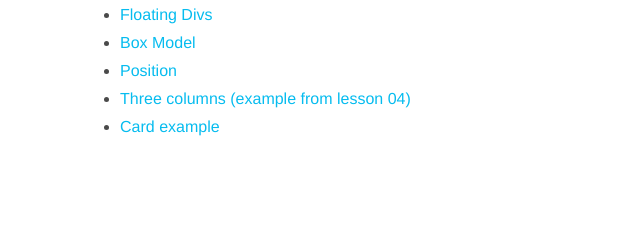
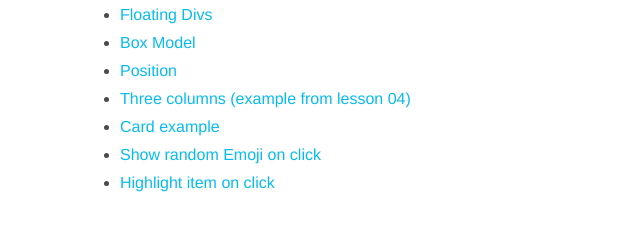
Before and after one commit to Jones-S/web-dev-zhdk-2021, a website: page docs/pages/examples.html in a window 1280 px wide. Shown: the part 338-568 px from the top of the page, without its empty margins (0-640 px from the left). Drawn offline with Linux system fonts and the light colour scheme.

Commit message:
[Update] Add examples to example page

```diff
--- a/docs/pages/examples.html
+++ b/docs/pages/examples.html
@@ -66,6 +66,8 @@
           <li><a href="./examples/03-position/position.html" target="_blank">Position</a></li>
           <li><a href="./examples/04-three-cols/three-cols.html" target="_blank">Three columns (example from lesson 04)</a></li>
           <li><a href="./examples/05-card-example/card.html" target="_blank">Card example</a></li>
+          <li><a href="./examples/06-show-click/index.html" target="_blank">Show random Emoji on click</a></li>
+          <li><a href="./examples/07-highlight/index.html" target="_blank">Highlight item on click</a></li>
         </ul>
 
 
```
